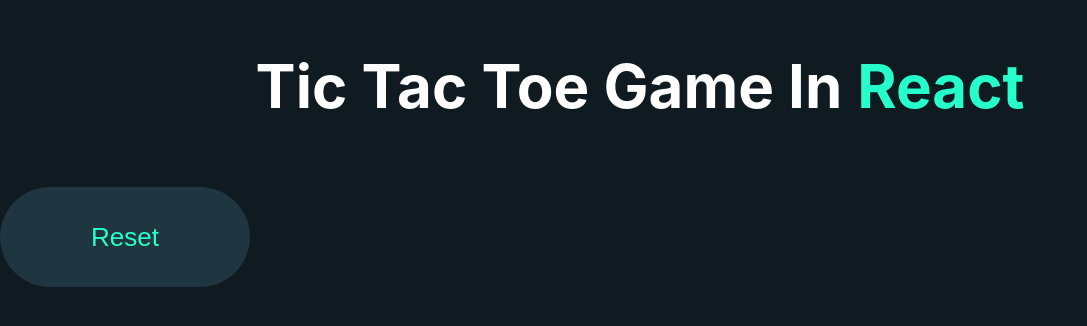
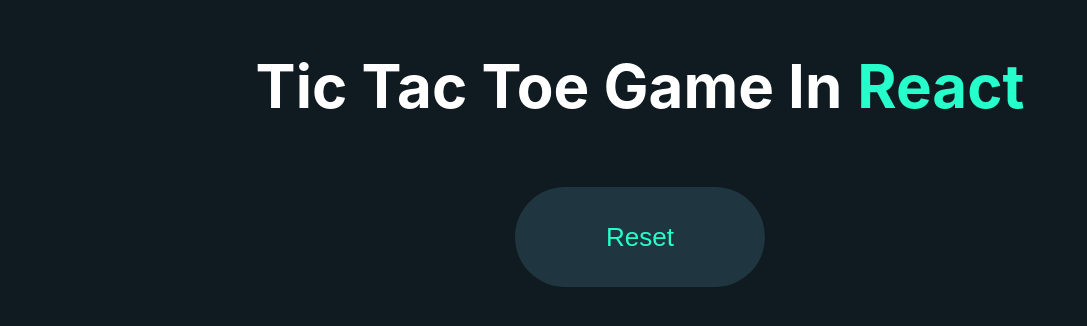
Before and after one commit to hbin1911/tictactoe_react, a React (Create React App) app: page / in a window 1280 px wide. Shown: the top 326 px of the page, without its empty margins (0-1087 px from the left). Built offline with nearby package versions, Linux system fonts and the light colour scheme.

Commit message:
fixed an error

```diff
--- a/src/Components/TicTacToe/TicTacToe.css
+++ b/src/Components/TicTacToe/TicTacToe.css
@@ -1,4 +1,4 @@
-.conatiner{
+.container{
     text-align: center;
 }
 .title{
```
